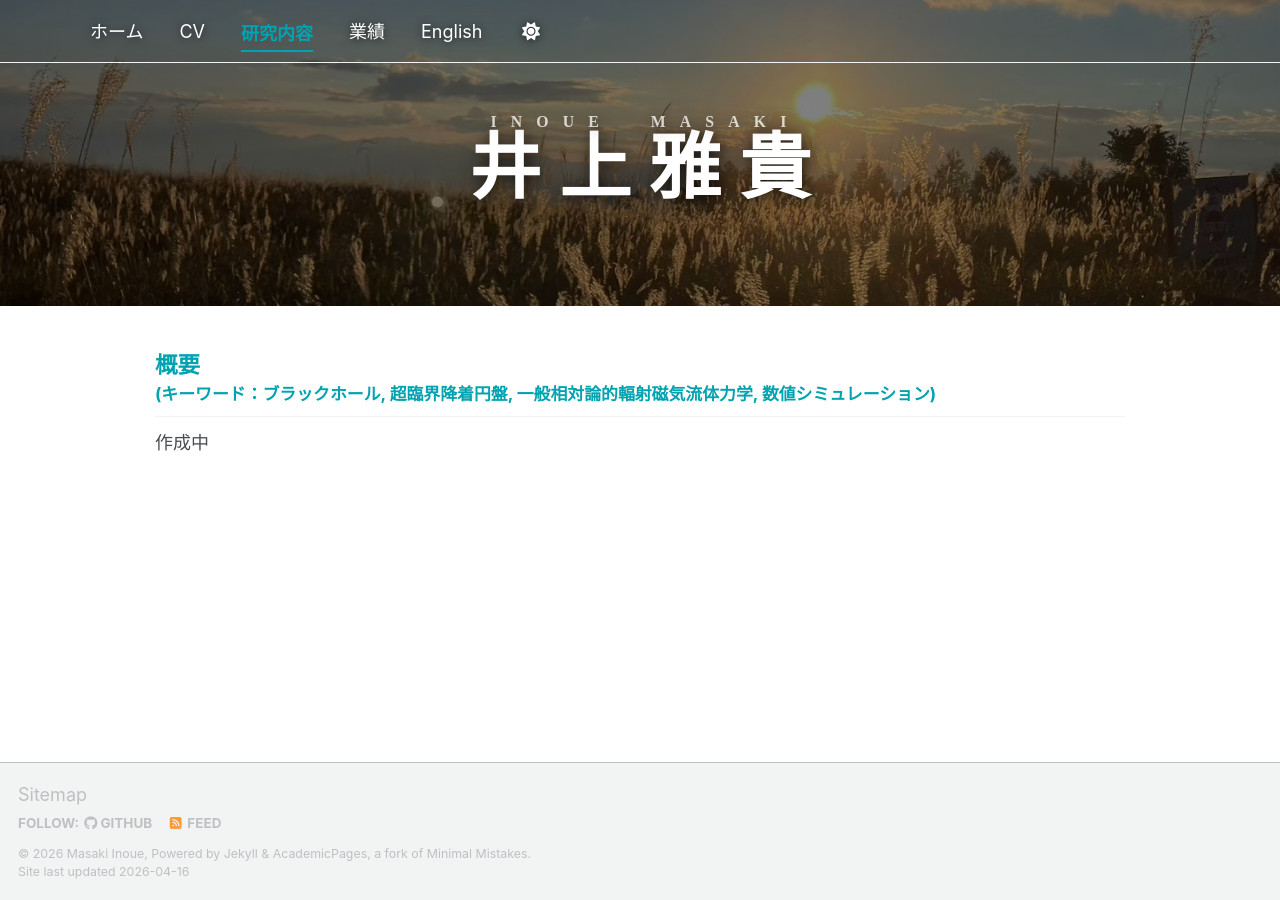
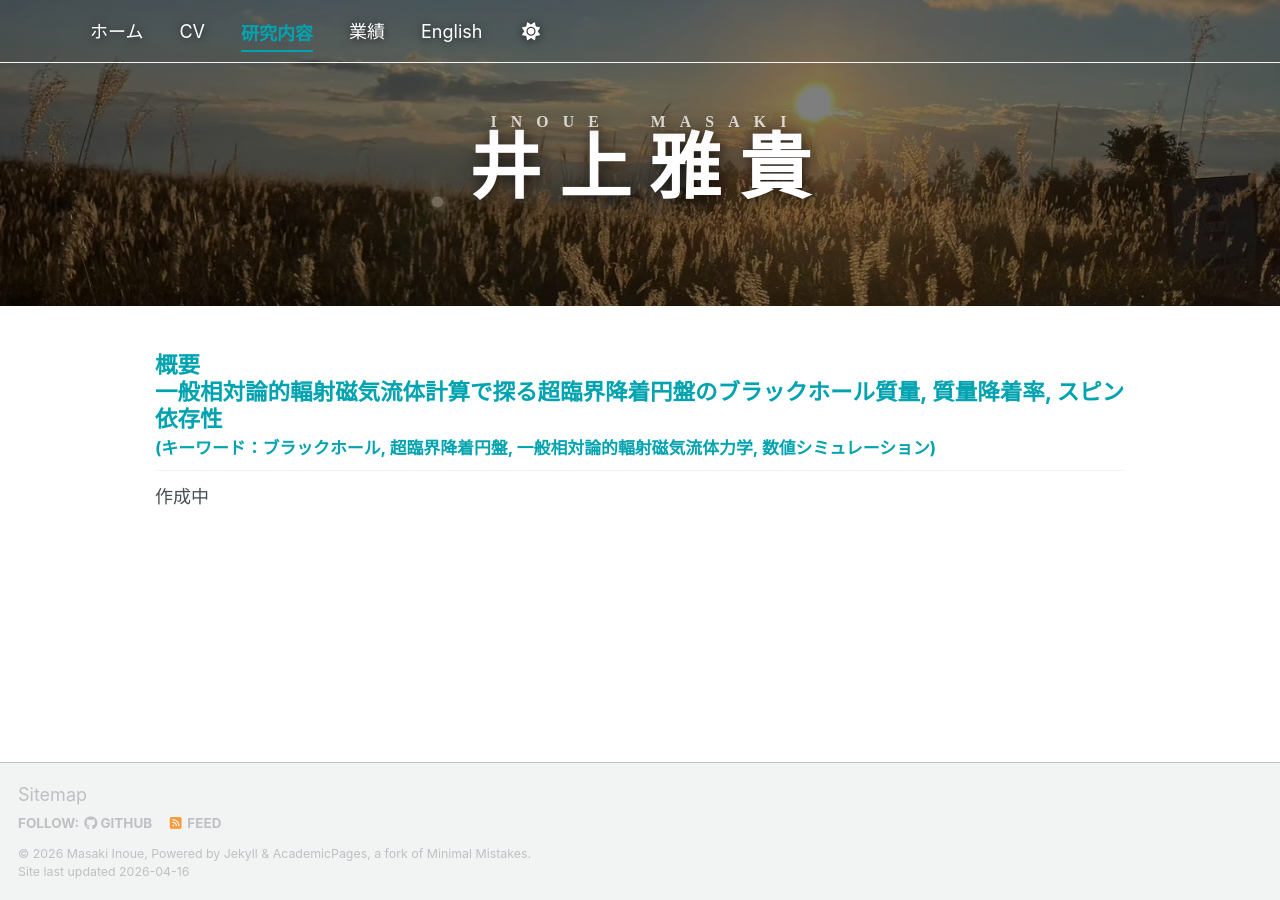
Before and after one commit to Masaki206/Masaki206.github.io, a Jekyll site: the page built from _pages/research.html, in a window 1280 px wide. Built offline with Jekyll 4.4.1, drawn with Linux system fonts in a browser that asks for light colours; a script bundle is joined from its source files by our own code; library files that are not in the unit come from our copies.

Commit message:
Update research.html

```diff
--- a/_pages/research.html
+++ b/_pages/research.html
@@ -9,6 +9,8 @@ header:
   overlay_filter: 0.5
 ---
 
-<h2>概要<br><small>(キーワード：ブラックホール, 超臨界降着円盤, 一般相対論的輻射磁気流体力学, 数値シミュレーション)</small></h2>
+<h2>概要<br>
+  一般相対論的輻射磁気流体計算で探る超臨界降着円盤のブラックホール質量, 質量降着率, スピン依存性<br>
+  <small>(キーワード：ブラックホール, 超臨界降着円盤, 一般相対論的輻射磁気流体力学, 数値シミュレーション)</small></h2>
 
 作成中
```
